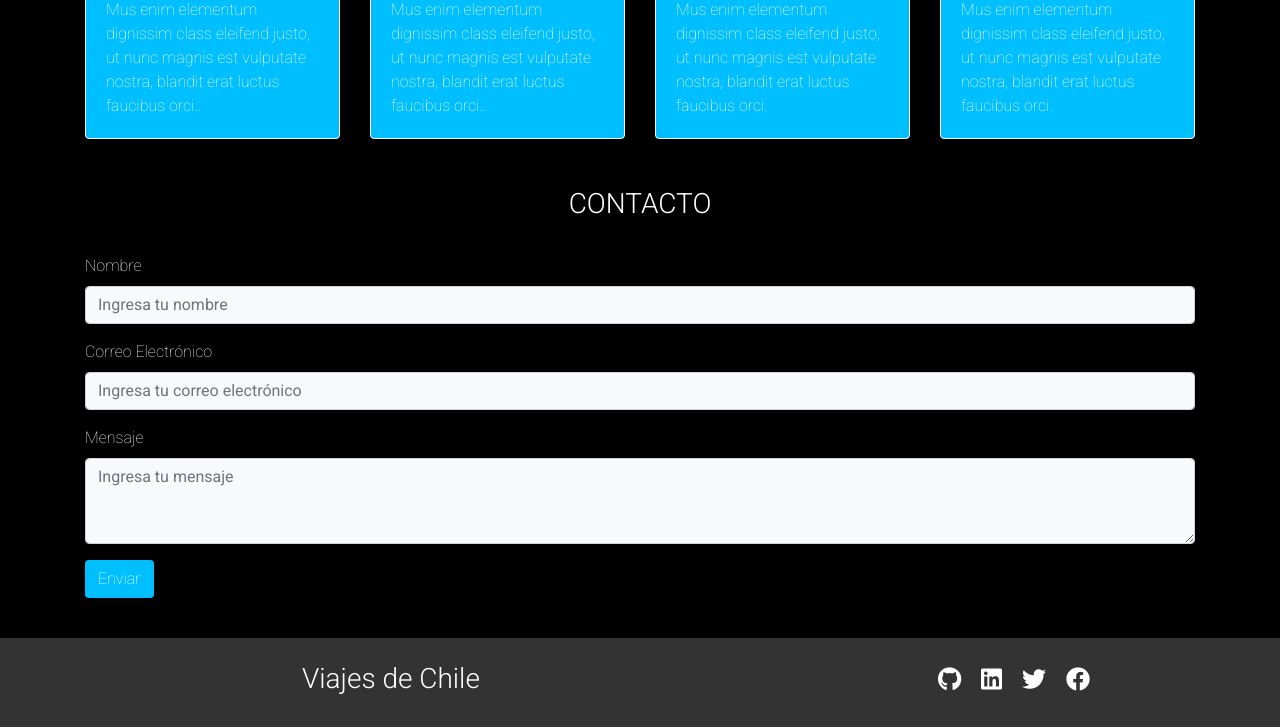
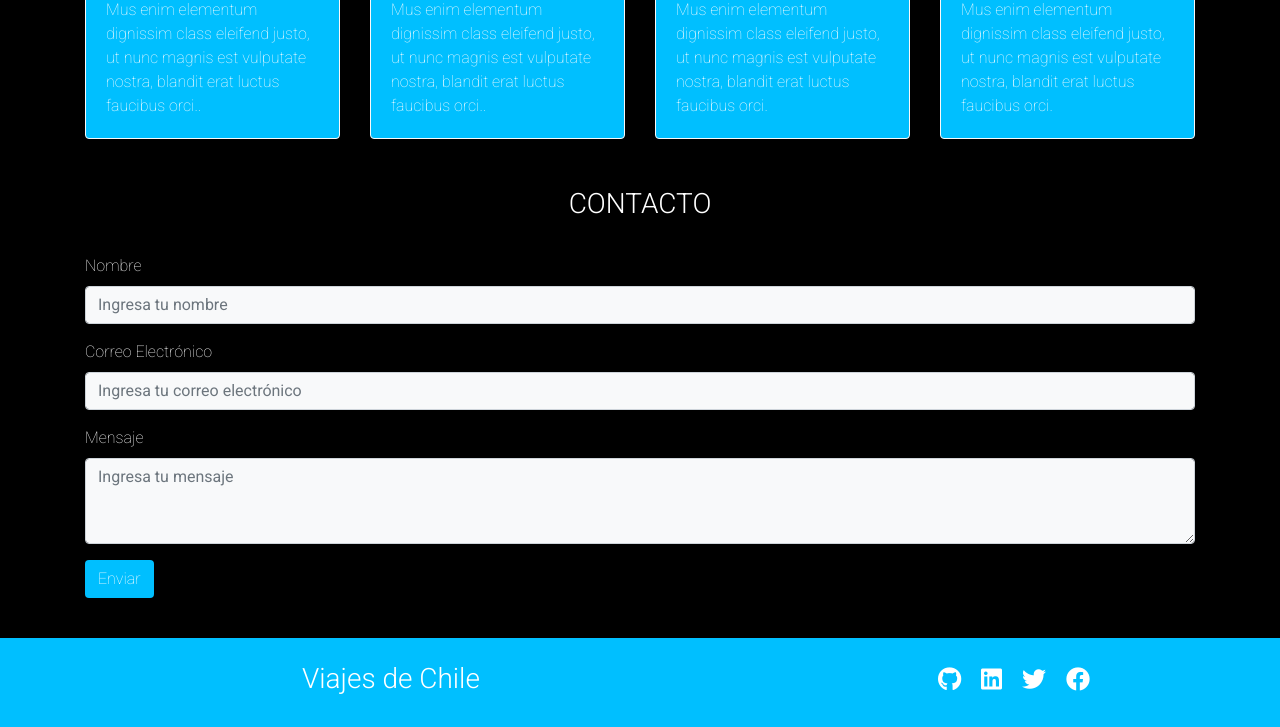
Before and after one commit to Mariuzo/viajeschile, a plain HTML site: page index.html in a window 1280 px wide. Shown: the part 1604-2331 px from the top of the page. Drawn offline with nearby package versions, Linux system fonts and the light colour scheme.

Commit message:
revertir cambio de color en el footer

```diff
--- a/assets/css/style.css
+++ b/assets/css/style.css
@@ -57,7 +57,7 @@ h3{
 footer{
     display: flex;
     justify-content: center;
-    background-color: #333333;
+    background-color: DeepSkyBlue;
 
 
 }
```
